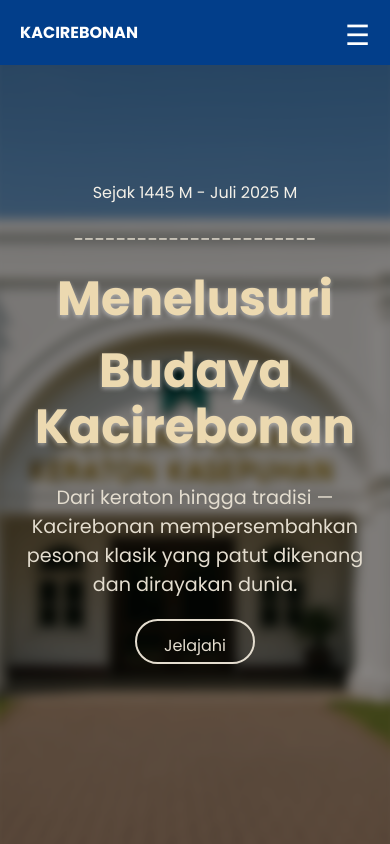
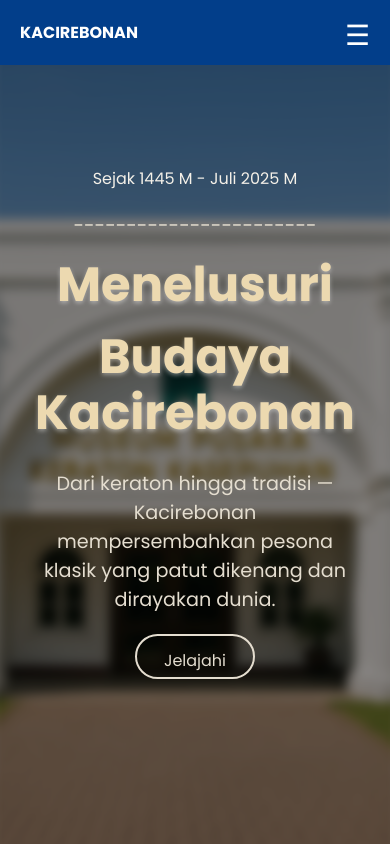
Before and after one commit to mprdyi/WEB-DESIGN-KACIREBONAN, a plain HTML site: page index.html in a window 390 px wide. Shown: the top 844 px of the page. Drawn offline with Linux system fonts and the light colour scheme.

Commit message:
index.html

```diff
--- a/index.html
+++ b/index.html
@@ -48,7 +48,17 @@
   #nav{
     position:relative;
   }
-
+  @media (max-width: 790px) {
+  .contact-hero, .hero-content{
+  padding-left:20px;
+  padding-right:20px;
+  text-align:center;
+  }
+  .contact-hero, .hero-content p{
+    padding-left:0px;
+    padding-left:0px;
+  }
+  }
 
 </style>
 <body>
```
